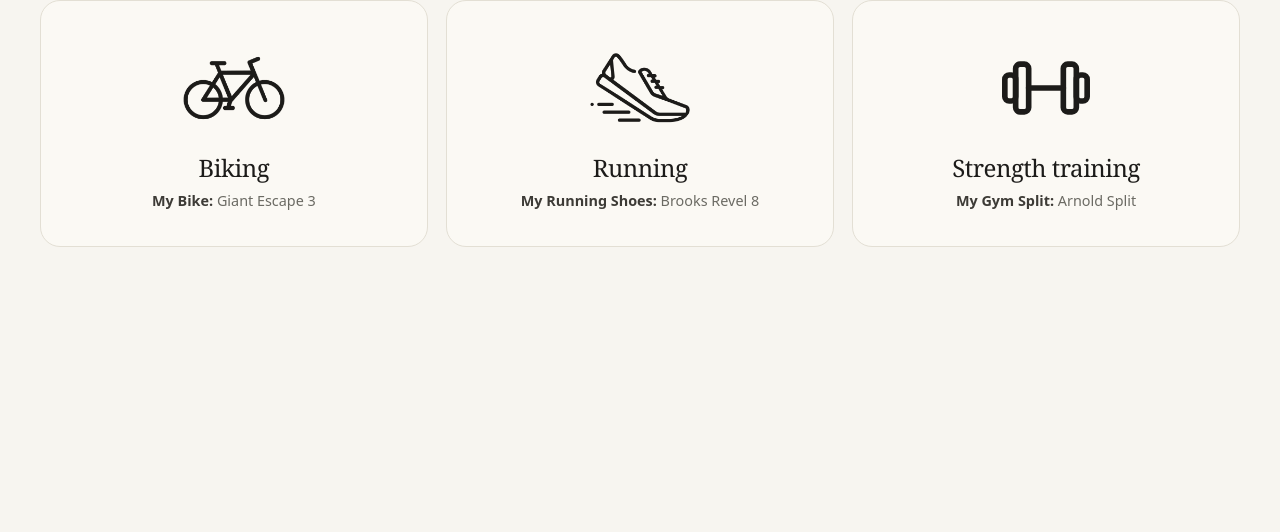
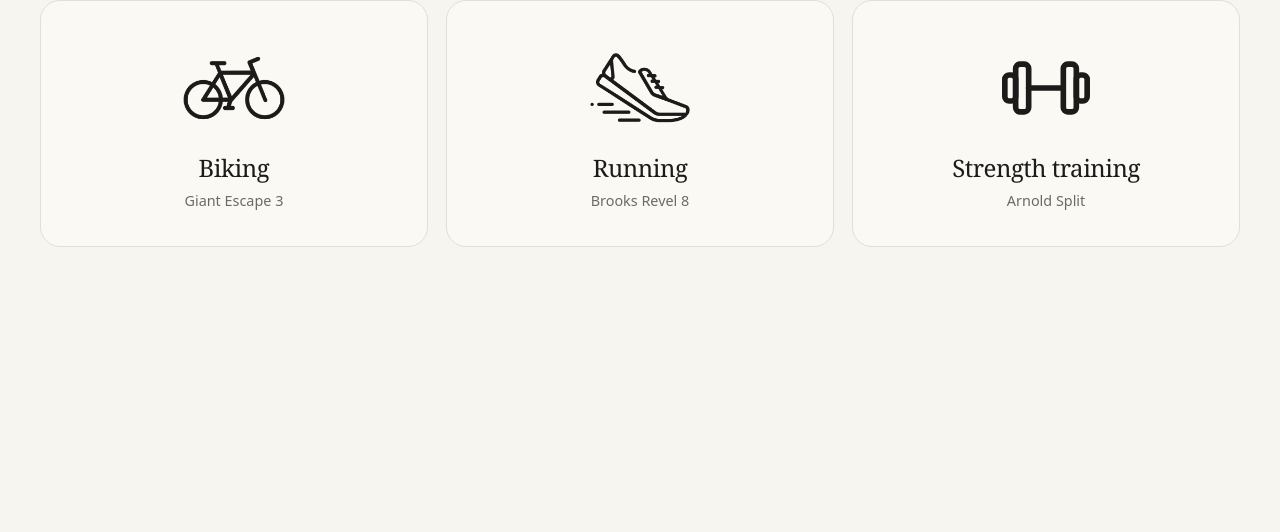
Before and after one commit to ahmad-a01/ahmad-portfolio, an Astro site: page / in a window 1280 px wide. Shown: the part 4563-5095 px from the top of the page. Built offline with nearby package versions, Linux system fonts and the light colour scheme; Astro itself is replaced by a stand-in of ours.

Commit message:
Activity cards: show just the bike, shoes and split names
Co-Authored-By: Claude Opus 5.5 <noreply@anthropic.com>
Claude-Session: https://claude.ai/code/session_01Pmy5G8N8TUE1wr1hyQF2Qz

```diff
--- a/src/components/OffTheClock.astro
+++ b/src/components/OffTheClock.astro
@@ -92,7 +92,7 @@ const tags = [
             )}
           </span>
           <h3>{a.label}</h3>
-          <p class="act-detail"><span>{a.detailLabel}:</span> {a.detail}</p>
+          <p class="act-detail">{a.detail}</p>
         </article>
       ))}
     </div>
@@ -658,10 +658,6 @@ const tags = [
     color: var(--muted);
   }
 
-  .act-detail span {
-    font-weight: 600;
-    color: var(--ink-soft);
-  }
 
   /* Responsive ---------------------------------------------------------- */
   @media (max-width: 760px) {
@@ -710,9 +706,5 @@ const tags = [
       margin-top: -0.2rem;
       font-size: 0.75rem;
     }
-
-    .act-detail span {
-      display: block;
-    }
   }
 </style>
--- a/src/data/site.ts
+++ b/src/data/site.ts
@@ -54,9 +54,9 @@ export const offTheClock = {
     { part: 'Case', name: 'Cougar' },
   ],
   activities: [
-    { label: 'Biking', icon: 'bike', detailLabel: 'My Bike', detail: 'Giant Escape 3' },
-    { label: 'Running', icon: 'run', detailLabel: 'My Running Shoes', detail: 'Brooks Revel 8' },
-    { label: 'Strength training', icon: 'gym', detailLabel: 'My Gym Split', detail: 'Arnold Split' },
+    { label: 'Biking', icon: 'bike', detail: 'Giant Escape 3' },
+    { label: 'Running', icon: 'run', detail: 'Brooks Revel 8' },
+    { label: 'Strength training', icon: 'gym', detail: 'Arnold Split' },
   ],
 };
 
```
